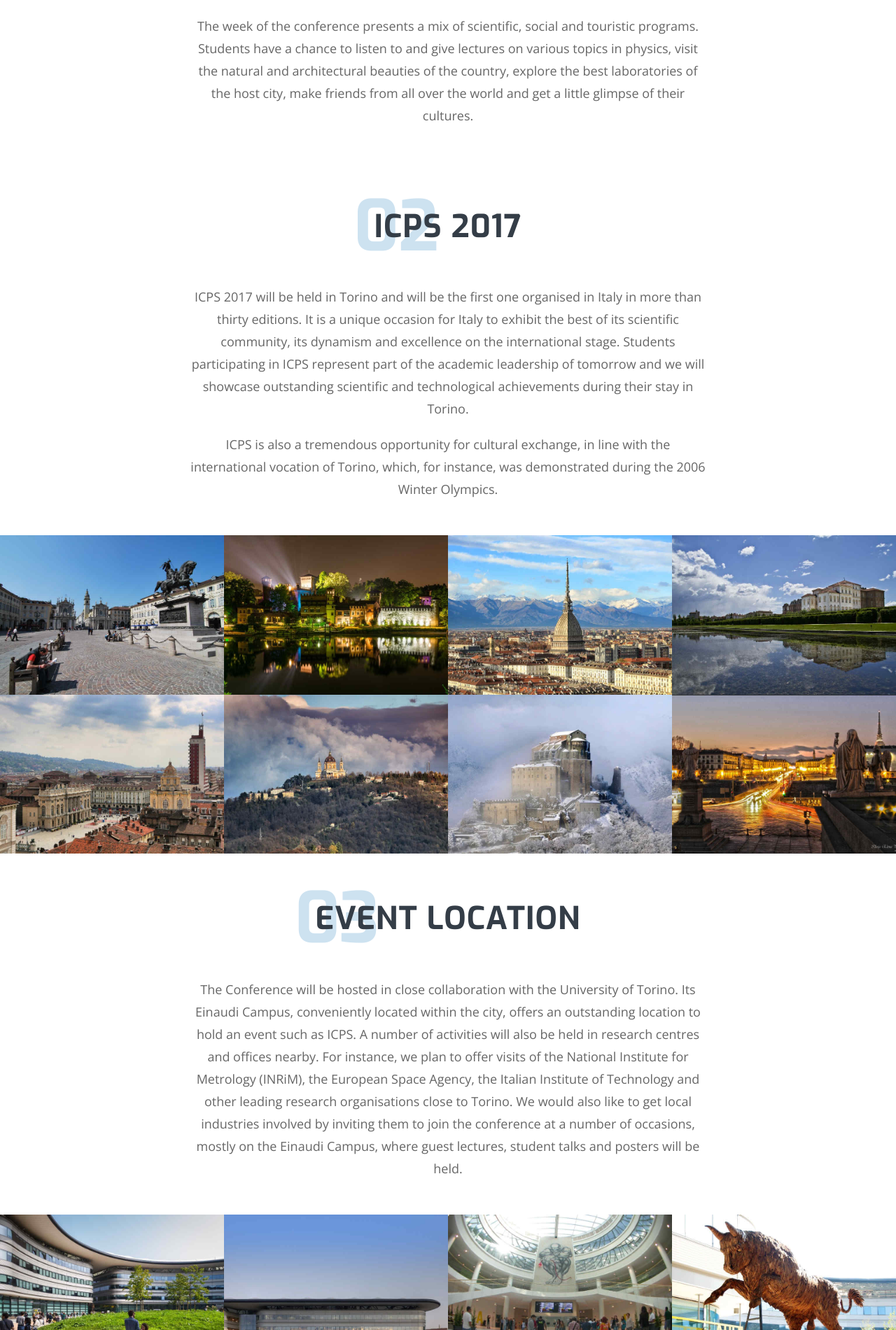
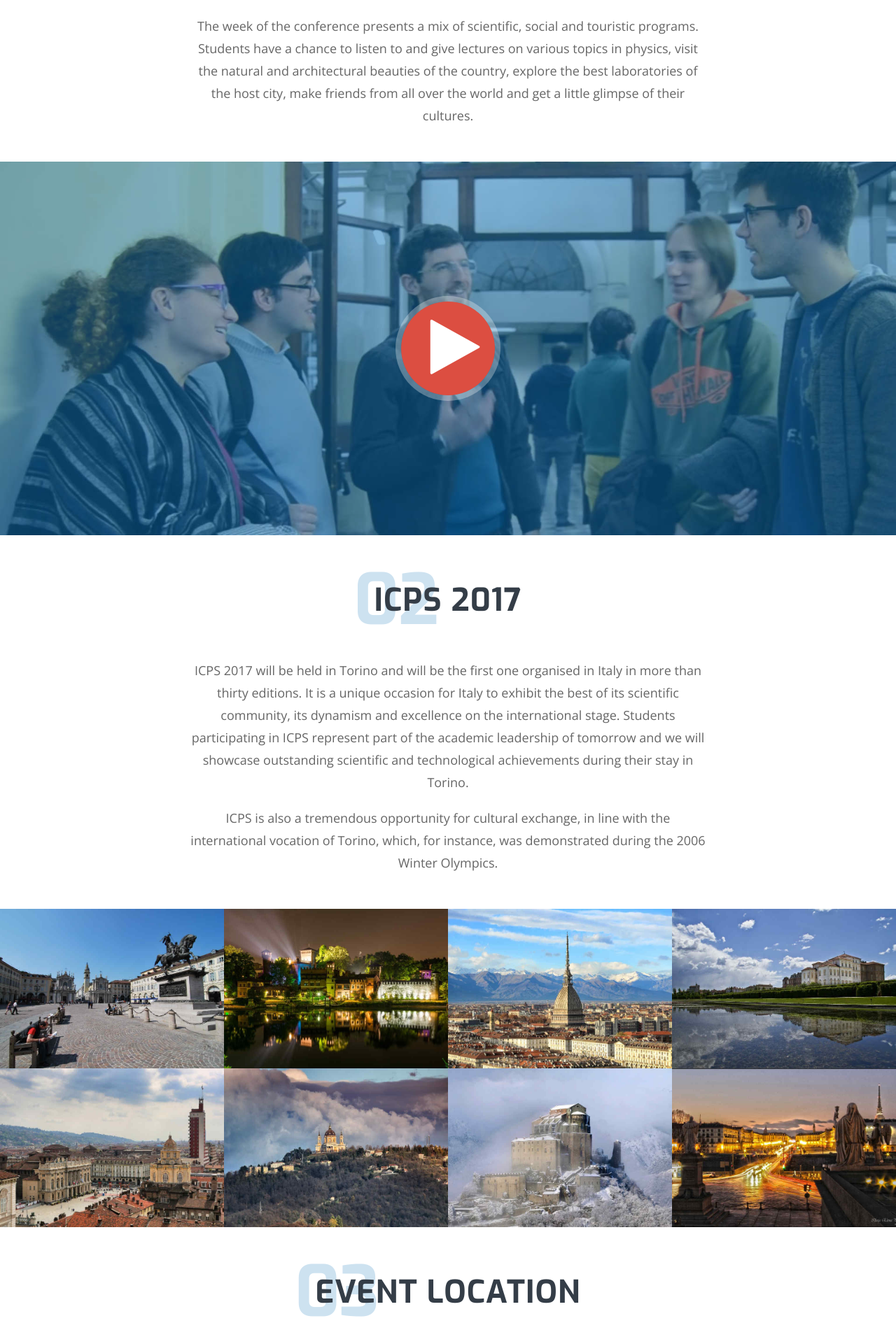
Before and after one commit to ICPS2017/ICPS2017.github.io, a Jekyll site: the page built from index.html, in a window 1280 px wide. Shown: the part 1081-2982 px from the top of the page at 70% size. Built offline with Jekyll 4.4.1, drawn with Linux system fonts in a browser that asks for light colours; nearby versions of some CDN libraries.

Commit message:
add video promo

```diff
--- /dev/null
+++ b/_includes/video.html
@@ -0,0 +1,39 @@
+    <!--VENUE START-->
+    <section>
+        <div id="cbx-venue" class="cbx-section cbx-contact">
+
+            <div id="cbx-venueinner" class="cbx-contactinner">
+                <div class="cbx-inner">
+                    <div class="container">
+                        <div class=" cbx-content cbx-venue-content">
+                            <div class="row">
+                                <div class="col-xs-12 text-center">
+                                    <a class="video-play" href="#" data-toggle="modal" data-target="#videoModal"><i class="fa fa-play"></i></a>
+                                    <div class="">
+
+                                        <!--VIDEO MODAL START-->
+                                        <!-- Modal -->
+                                        <div class="modal fade" id="videoModal" tabindex="-1" role="dialog" aria-labelledby="videoModalLabel" aria-hidden="true">
+                                            <div class="modal-dialog">
+                                                <div class="modal-content">
+                                                    <div class="modal-header cbx-modal-header">
+                                                        <a href="#" class="close" data-dismiss="modal" aria-label="Close"><span aria-hidden="true"><img src="assets/img/close.png" alt=""/></span></a>
+                                                    </div>
+                                                    <div class="modal-body" id="videoModalLabel">
+                                                        <iframe width="560" height="315" src="https://www.youtube.com/embed/FvsguXM0xME" frameborder="0" allowfullscreen></iframe>
+                                                    </div>
+                                                </div>
+                                            </div>
+                                        </div>
+                                        <!--VIDEO MODAL END-->
+                                        <!--//.ALL MODAL END-->
+
+                                    </div> <!--//.venue-bottomcontent-->
+                                </div> <!--//.COL-->
+                            </div> <!--//.ROW-->
+                        </div> <!--//. CBX CONTENT CONTENT-->
+                    </div> <!--//.CONAINER-->
+                </div><!--//.CBX INNER-->
+            </div><!--//.CBX CONTACT INNER-->
+        </div><!--//.CBX SECTION -->
+    </section><!--VENUE END-->
--- a/index.html
+++ b/index.html
@@ -4,6 +4,8 @@ permalink: '/'
 ---
 
 {% include 1_icps.html %}
+
+{% include video.html %}
 
 {% include 2_icps2017.html %}
 
```
Also changed, not shown: assets/css/style-icps.min.css, img/video-thumb.jpg (added), img/video-thumb1.jpg (added).
